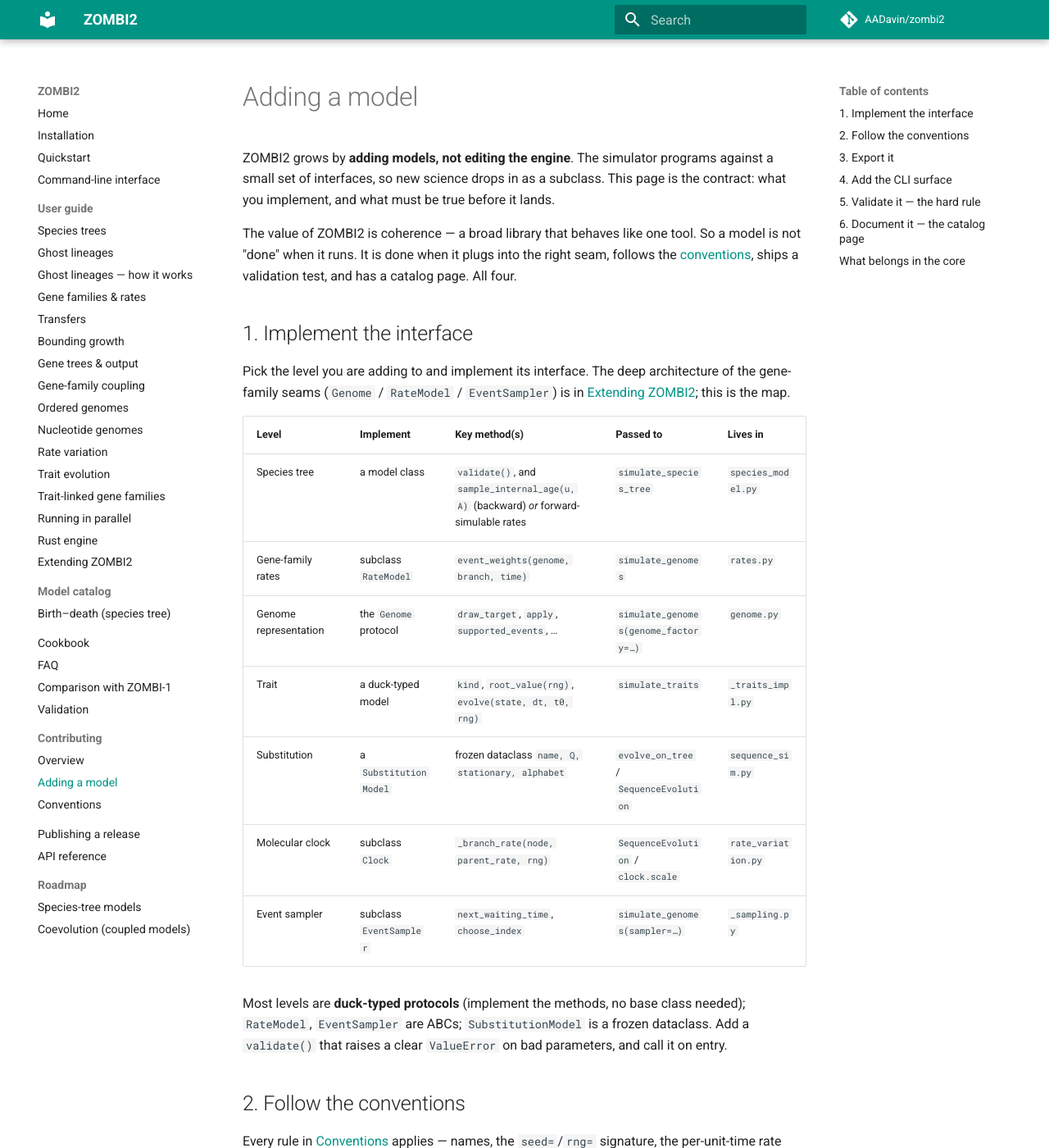
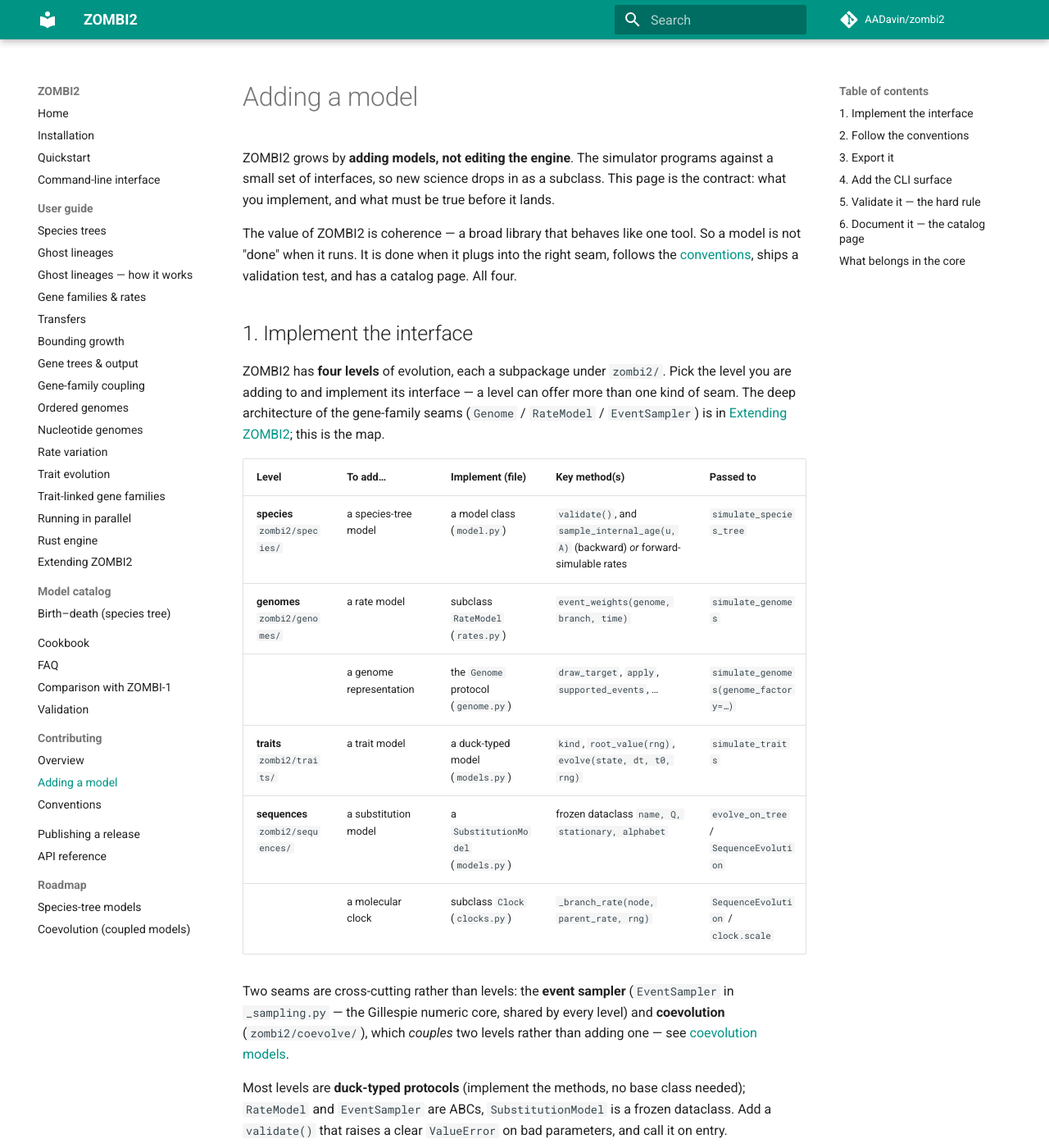
Before and after one commit to AADavin/zombi2, an MkDocs documentation site: the page built from docs/contributing/adding-a-model.md, in a window 1280 px wide and 1400 px high. Shown: the whole window at 82% size. Built offline with MkDocs 1.6.1 and Material for MkDocs 9.7.7, drawn with Linux system fonts in a browser that asks for light colours; comment, search, counter and statistics services are not loaded; some of the changed text lies outside the part shown.

Commit message:
docs: reorganize the Phase-1 contract around the 4 levels
Follow the four-levels restructure (#42): the 'adding a model' interface table is
now grouped by the four level-subpackages (species/genomes/traits/sequences) with
current paths, showing that genomes and sequences each expose two seams, and that
the event sampler and coevolution are cross-cutting (not levels). The core-vs-
extension bar names the four levels; the Extension examples are ABC + ALElite
inference (now in ZOMBI2_FUTURE), not the stale coupling claim.

Co-Authored-By: Claude Opus 4.8 <noreply@anthropic.com>

```diff
--- a/docs/contributing/adding-a-model.md
+++ b/docs/contributing/adding-a-model.md
@@ -10,22 +10,27 @@ not "done" when it runs. It is done when it plugs into the right seam, follows t
 
 ## 1. Implement the interface
 
-Pick the level you are adding to and implement its interface. The deep architecture of the
-gene-family seams (`Genome` / `RateModel` / `EventSampler`) is in
+ZOMBI2 has **four levels** of evolution, each a subpackage under `zombi2/`. Pick the level you
+are adding to and implement its interface — a level can offer more than one kind of seam. The
+deep architecture of the gene-family seams (`Genome` / `RateModel` / `EventSampler`) is in
 [Extending ZOMBI2](../guide/extending.md); this is the map.
 
-| Level | Implement | Key method(s) | Passed to | Lives in |
+| Level | To add… | Implement (file) | Key method(s) | Passed to |
 |---|---|---|---|---|
-| Species tree | a model class | `validate()`, and `sample_internal_age(u, A)` (backward) *or* forward-simulable rates | `simulate_species_tree` | `species_model.py` |
-| Gene-family rates | subclass `RateModel` | `event_weights(genome, branch, time)` | `simulate_genomes` | `rates.py` |
-| Genome representation | the `Genome` protocol | `draw_target`, `apply`, `supported_events`, … | `simulate_genomes(genome_factory=…)` | `genome.py` |
-| Trait | a duck-typed model | `kind`, `root_value(rng)`, `evolve(state, dt, t0, rng)` | `simulate_traits` | `_traits_impl.py` |
-| Substitution | a `SubstitutionModel` | frozen dataclass `name, Q, stationary, alphabet` | `evolve_on_tree` / `SequenceEvolution` | `sequence_sim.py` |
-| Molecular clock | subclass `Clock` | `_branch_rate(node, parent_rate, rng)` | `SequenceEvolution` / `clock.scale` | `rate_variation.py` |
-| Event sampler | subclass `EventSampler` | `next_waiting_time`, `choose_index` | `simulate_genomes(sampler=…)` | `_sampling.py` |
+| **species** <br>`zombi2/species/` | a species-tree model | a model class (`model.py`) | `validate()`, and `sample_internal_age(u, A)` (backward) *or* forward-simulable rates | `simulate_species_tree` |
+| **genomes** <br>`zombi2/genomes/` | a rate model | subclass `RateModel` (`rates.py`) | `event_weights(genome, branch, time)` | `simulate_genomes` |
+| | a genome representation | the `Genome` protocol (`genome.py`) | `draw_target`, `apply`, `supported_events`, … | `simulate_genomes(genome_factory=…)` |
+| **traits** <br>`zombi2/traits/` | a trait model | a duck-typed model (`models.py`) | `kind`, `root_value(rng)`, `evolve(state, dt, t0, rng)` | `simulate_traits` |
+| **sequences** <br>`zombi2/sequences/` | a substitution model | a `SubstitutionModel` (`models.py`) | frozen dataclass `name, Q, stationary, alphabet` | `evolve_on_tree` / `SequenceEvolution` |
+| | a molecular clock | subclass `Clock` (`clocks.py`) | `_branch_rate(node, parent_rate, rng)` | `SequenceEvolution` / `clock.scale` |
+
+Two seams are cross-cutting rather than levels: the **event sampler** (`EventSampler` in
+`_sampling.py` — the Gillespie numeric core, shared by every level) and **coevolution**
+(`zombi2/coevolve/`), which *couples* two levels rather than adding one — see
+[coevolution models](../coevolution_models.md).
 
 Most levels are **duck-typed protocols** (implement the methods, no base class needed);
-`RateModel`, `EventSampler` are ABCs; `SubstitutionModel` is a frozen dataclass. Add a
+`RateModel` and `EventSampler` are ABCs, `SubstitutionModel` is a frozen dataclass. Add a
 `validate()` that raises a clear `ValueError` on bad parameters, and call it on entry.
 
 ## 2. Follow the conventions
@@ -104,16 +109,18 @@ The citation.
 
 Not every model belongs in the core suite. A model enters the **core** when all of these hold:
 
-1. **It is a genome-evolution model** — one of the levels ZOMBI2 simulates (species trees,
-   gene families, genome structure, traits, sequences, clocks) or a *coupling* among them.
+1. **It is a genome-evolution model** — one of the four levels ZOMBI2 simulates (species trees,
+   genomes, traits, sequences) or a *coupling* among them.
 2. **It ships validation** — clears the hard rule in step 5.
 3. **It follows the conventions** — clears steps 2–4.
 4. **It is general** — a reusable model, not a one-off analysis script.
 
 Anything else is an **Extension**: it lives in a separate release with its own manual, sharing
-these conventions but not the core's release cadence. Inference (ABC/NDE) and population
-genetics are Extensions by design; gene-family coupling was moved to one when it could not yet
-clear the bar. Per-lineage diversification (ClaDS) cleared it and is in the core.
+these conventions but not the core's release cadence. **Inference** — ABC profile-matching and
+ALElite reconciliation likelihood — and **population genetics** are Extensions by design; the
+inference code was moved out to `ZOMBI2_FUTURE/` because likelihood is not simulation. By
+contrast, per-lineage diversification (ClaDS) is a genome-evolution model that clears the bar,
+so it is in the core.
 
 This is a **curation call**, made by the maintainers — the point of the bar is that breadth
 never comes at the cost of coherence. When unsure, open an issue before writing the model.
```
